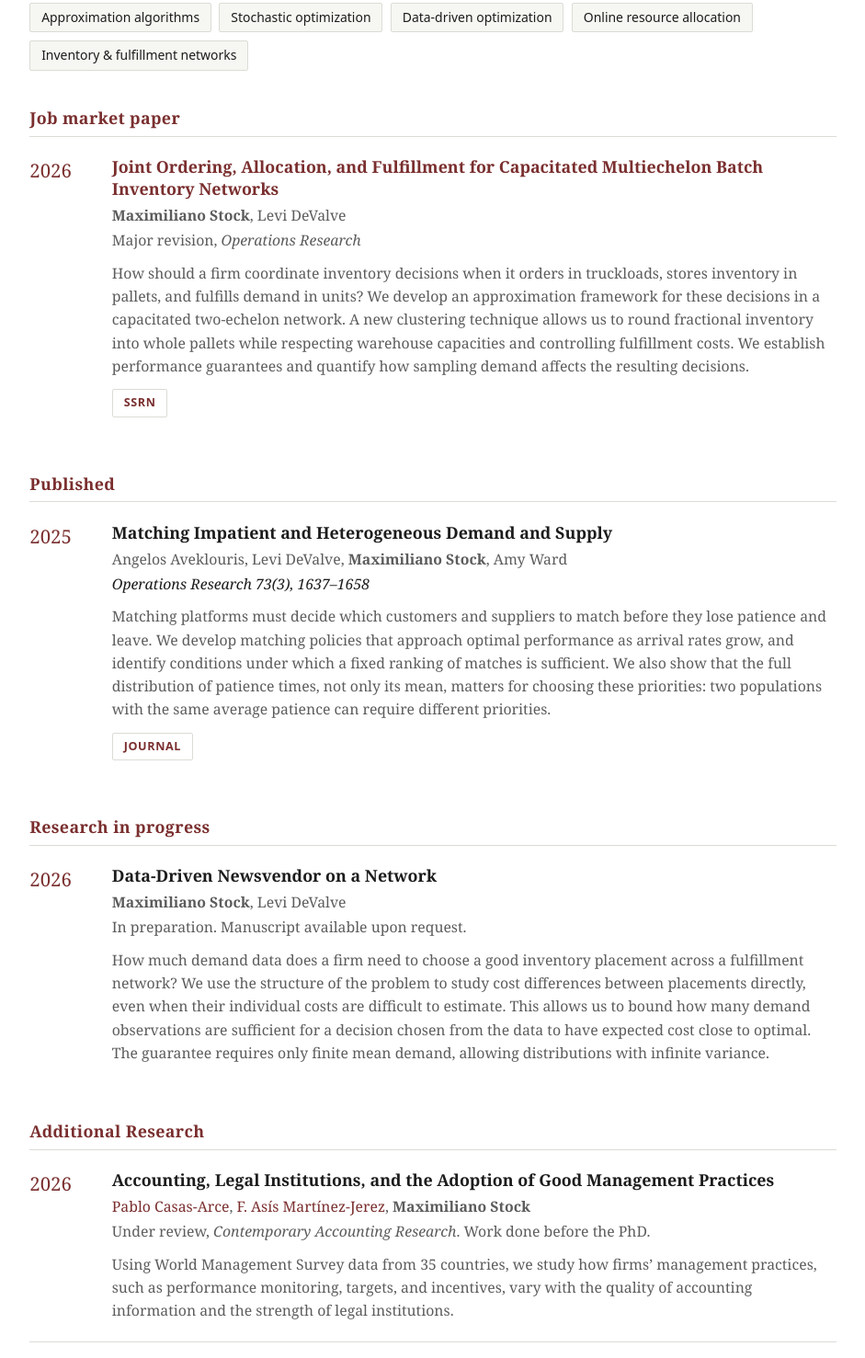
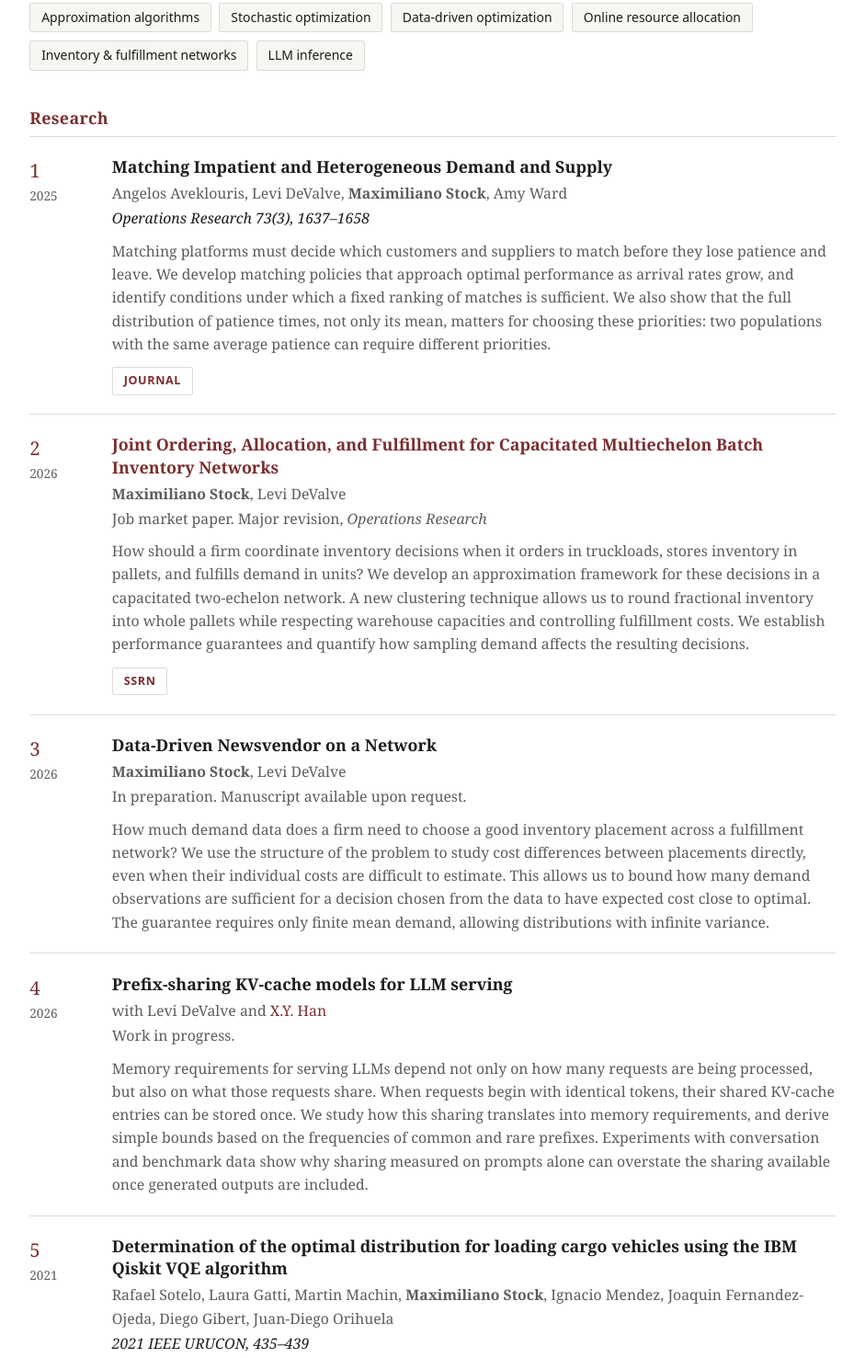
Before and after one commit to mstock0995/mstock0995.github.io, a plain HTML site: page research.html in a window 1280 px wide. Shown: the part 191-1668 px from the top of the page at 92% size, without its empty margins (169-1110 px from the left). Drawn offline with Linux system fonts and the light colour scheme.

Commit message:
Research page: numbered list matching CV, show KV-cache project and LLM chip

```diff
--- a/research.html
+++ b/research.html
@@ -27,24 +27,12 @@
     <span class="chip">Data-driven optimization</span>
     <span class="chip">Online resource allocation</span>
     <span class="chip">Inventory &amp; fulfillment networks</span>
-
+    <span class="chip">LLM inference</span>
   </div>
 
-  <h2 class="subhead">Job market paper</h2>
+  <h2 class="subhead">Research</h2>
   <div class="pub">
-    <div class="year">2026</div>
-    <div>
-      <h3><a href="https://papers.ssrn.com/sol3/papers.cfm?abstract_id=7202599">Joint Ordering, Allocation, and Fulfillment for Capacitated Multiechelon Batch Inventory Networks</a></h3>
-      <p class="authors"><strong>Maximiliano Stock</strong>, Levi DeValve</p>
-      <p class="status">Major revision, <em>Operations Research</em></p>
-      <p class="abs">How should a firm coordinate inventory decisions when it orders in truckloads, stores inventory in pallets, and fulfills demand in units? We develop an approximation framework for these decisions in a capacitated two-echelon network. A new clustering technique allows us to round fractional inventory into whole pallets while respecting warehouse capacities and controlling fulfillment costs. We establish performance guarantees and quantify how sampling demand affects the resulting decisions.</p>
-      <div class="btns"><a href="https://papers.ssrn.com/sol3/papers.cfm?abstract_id=7202599">SSRN</a></div>
-    </div>
-  </div>
-
-  <h2 class="subhead">Published</h2>
-  <div class="pub">
-    <div class="year">2025</div>
+    <div class="year"><span class="num">1</span><span class="yr">2025</span></div>
     <div>
       <h3>Matching Impatient and Heterogeneous Demand and Supply</h3>
       <p class="authors">Angelos Aveklouris, Levi DeValve, <strong>Maximiliano Stock</strong>, Amy Ward</p>
@@ -54,9 +42,19 @@
     </div>
   </div>
 
-  <h2 class="subhead">Research in progress</h2>
   <div class="pub">
-    <div class="year">2026</div>
+    <div class="year"><span class="num">2</span><span class="yr">2026</span></div>
+    <div>
+      <h3><a href="https://papers.ssrn.com/sol3/papers.cfm?abstract_id=7202599">Joint Ordering, Allocation, and Fulfillment for Capacitated Multiechelon Batch Inventory Networks</a></h3>
+      <p class="authors"><strong>Maximiliano Stock</strong>, Levi DeValve</p>
+      <p class="status">Job market paper. Major revision, <em>Operations Research</em></p>
+      <p class="abs">How should a firm coordinate inventory decisions when it orders in truckloads, stores inventory in pallets, and fulfills demand in units? We develop an approximation framework for these decisions in a capacitated two-echelon network. A new clustering technique allows us to round fractional inventory into whole pallets while respecting warehouse capacities and controlling fulfillment costs. We establish performance guarantees and quantify how sampling demand affects the resulting decisions.</p>
+      <div class="btns"><a href="https://papers.ssrn.com/sol3/papers.cfm?abstract_id=7202599">SSRN</a></div>
+    </div>
+  </div>
+
+  <div class="pub">
+    <div class="year"><span class="num">3</span><span class="yr">2026</span></div>
     <div>
       <h3>Data-Driven Newsvendor on a Network</h3>
       <p class="authors"><strong>Maximiliano Stock</strong>, Levi DeValve</p>
@@ -65,21 +63,18 @@
     </div>
   </div>
 
-
-
-  <h2 class="subhead">Additional Research</h2>
   <div class="pub">
-    <div class="year">2026</div>
+    <div class="year"><span class="num">4</span><span class="yr">2026</span></div>
     <div>
-      <h3>Accounting, Legal Institutions, and the Adoption of Good Management Practices</h3>
-      <p class="authors"><a href="https://search.asu.edu/profile/1961729">Pablo Casas-Arce</a>, <a href="https://business.cornell.edu/profiles/fm447/">F. As&iacute;s Mart&iacute;nez-Jerez</a>, <strong>Maximiliano Stock</strong></p>
-      <p class="status">Under review, <em>Contemporary Accounting Research</em>. Work done before the PhD.</p>
-      <p class="abs">Using World Management Survey data from 35 countries, we study how firms&rsquo; management practices, such as performance monitoring, targets, and incentives, vary with the quality of accounting information and the strength of legal institutions.</p>
+      <h3>Prefix-sharing KV-cache models for LLM serving</h3>
+      <p class="authors">with Levi DeValve and <a href="https://www.chicagobooth.edu/faculty/directory/h/x-y-han">X.Y. Han</a></p>
+      <p class="status">Work in progress.</p>
+      <p class="abs">Memory requirements for serving LLMs depend not only on how many requests are being processed, but also on what those requests share. When requests begin with identical tokens, their shared KV-cache entries can be stored once. We study how this sharing translates into memory requirements, and derive simple bounds based on the frequencies of common and rare prefixes. Experiments with conversation and benchmark data show why sharing measured on prompts alone can overstate the sharing available once generated outputs are included.</p>
     </div>
   </div>
 
   <div class="pub">
-    <div class="year">2021</div>
+    <div class="year"><span class="num">5</span><span class="yr">2021</span></div>
     <div>
       <h3>Determination of the optimal distribution for loading cargo vehicles using the IBM Qiskit VQE algorithm</h3>
       <p class="authors">Rafael Sotelo, Laura Gatti, Martin Machin, <strong>Maximiliano Stock</strong>, Ignacio Mendez, Joaquin Fernandez-Ojeda, Diego Gibert, Juan-Diego Orihuela</p>
@@ -88,6 +83,17 @@
       <div class="btns"><a href="https://doi.org/10.1109/urucon53396.2021.9647394">IEEE</a></div>
     </div>
   </div>
+
+  <h2 class="subhead">Additional Research</h2>
+  <div class="pub">
+    <div class="year"><span class="num">1</span><span class="yr">2026</span></div>
+    <div>
+      <h3>Accounting, Legal Institutions, and the Adoption of Good Management Practices</h3>
+      <p class="authors"><a href="https://search.asu.edu/profile/1961729">Pablo Casas-Arce</a>, <a href="https://business.cornell.edu/profiles/fm447/">F. As&iacute;s Mart&iacute;nez-Jerez</a>, <strong>Maximiliano Stock</strong></p>
+      <p class="status">Under review, <em>Contemporary Accounting Research</em>. Work done before the PhD.</p>
+      <p class="abs">Using World Management Survey data from 35 countries, we study how firms&rsquo; management practices, such as performance monitoring, targets, and incentives, vary with the quality of accounting information and the strength of legal institutions.</p>
+    </div>
+  </div>
 </main>
 
 <footer>Last updated November 2026</footer>
--- a/style.css
+++ b/style.css
@@ -75,6 +75,8 @@ section.block { padding: 3rem 0 1.5rem; border-top: 1px solid var(--line); margi
 .pub:last-of-type { border-bottom: 1px solid var(--line); }
 .pub .year { color: var(--accent); font-size: 1.2rem; }
 .pub h3 { font-size: 1.05rem; line-height: 1.35; margin: 0 0 .3rem; }
+.pub .year .num { display: block; }
+.pub .year .yr { display: block; font-size: .8rem; color: var(--muted); }
 .pub .authors, .pub .status { font-size: .93rem; color: var(--muted); margin: .1rem 0; }
 .pub .venue { font-size: .93rem; font-style: italic; margin: .1rem 0; }
 .pub .abs { font-size: .93rem; color: var(--muted); margin: .6rem 0 0; }
```
